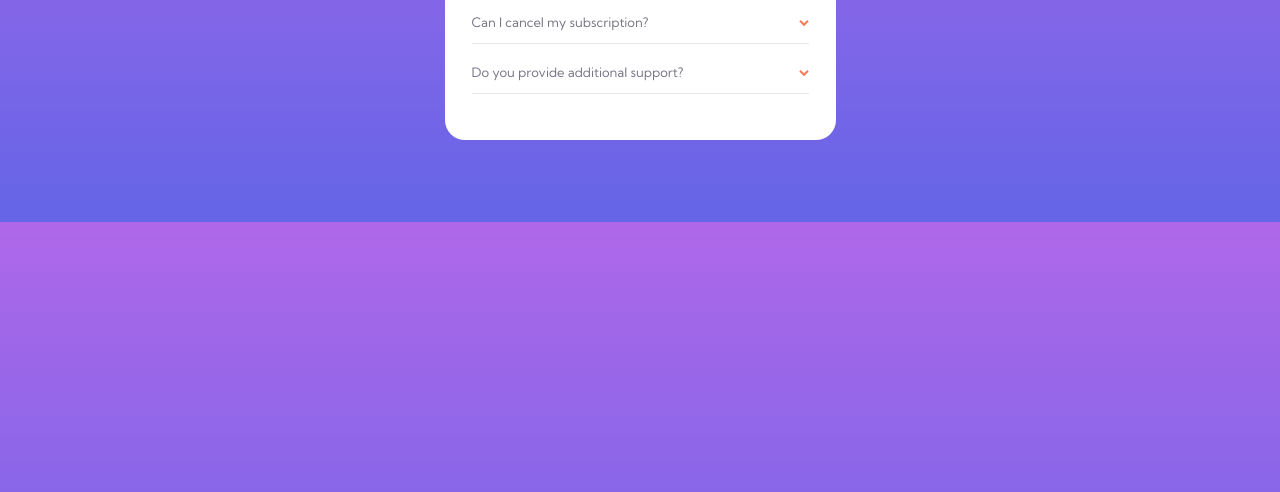
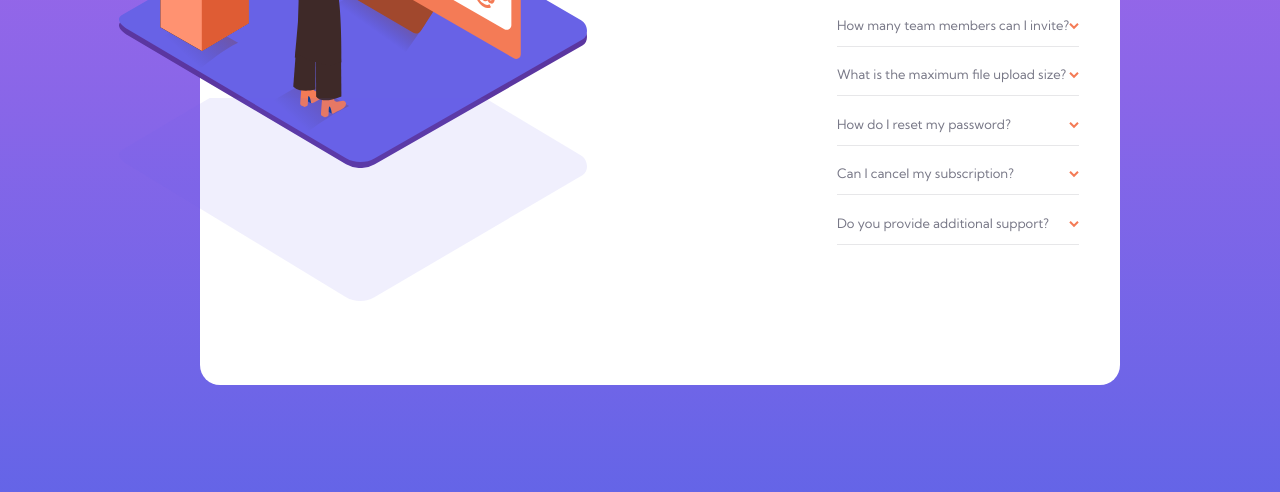
Before and after one commit to hectorgarcia07/FEM-FAQ-Accordion-Card, a plain HTML site: page index.html in a window 1280 px wide. Shown: the part 308-800 px from the top of the page. Drawn offline with Linux system fonts and the light colour scheme.

Commit message:
focused on desktop view

```diff
--- a/style.css
+++ b/style.css
@@ -54,23 +54,22 @@ details[open] summary{
     margin: 0 auto;
     display: flex;
     flex-direction: column;
+    position: relative;
 }
 
 .img-container{
     margin: 0 auto;
-    padding: 0 5.5rem;
     position: relative;
-    top: 40px;
-    z-index: 10;
+    bottom: -40px;
+    z-index: 1;
 }
 
 .header-image{
-    position: relative;
 }
 
 .bottom-image{
-    position: absolute;
-    bottom: -35px;
+    position: relative;
+    top: -70px;
 }
 
 .help-dropdown-container{
@@ -78,7 +77,7 @@ details[open] summary{
     border: 1px solid transparent;
     padding: 8rem 2rem 2rem;
     position: relative;
-    top: -30px;
+    top: -140px;
     text-align: center;
     border-radius: 20px;
     background-color: white;
@@ -122,8 +121,35 @@ details[open] summary ~ * {
 @media only screen and (min-width: 376px) {
     body{
         max-width: 100%;
+        height: 100vh;
+        display: flex;
+        flex-direction: column;
+        justify-content: center;
     }
     .container{
-        max-width: 430px;
+        max-width: 920px;
+        width: 100%;
+        flex-direction: row;
+        justify-content: space-between;
+        border: 1px solid transparent;
+        background-color: white;
+        border-radius: 20px;
+        padding: 1rem;
+        position: relative;
+        left: 20px;
+    }
+    .img-container{
+        margin: 0;
+        position: relative;
+        display: flex;
+        flex-direction: column;
+        width: 100%;
+        max-width: 36rem;
+        left: -95px;
+        bottom: 0px;
+    }
+    .help-dropdown-container{
+        margin: 0;
+        position: static;
     }
 }
```
